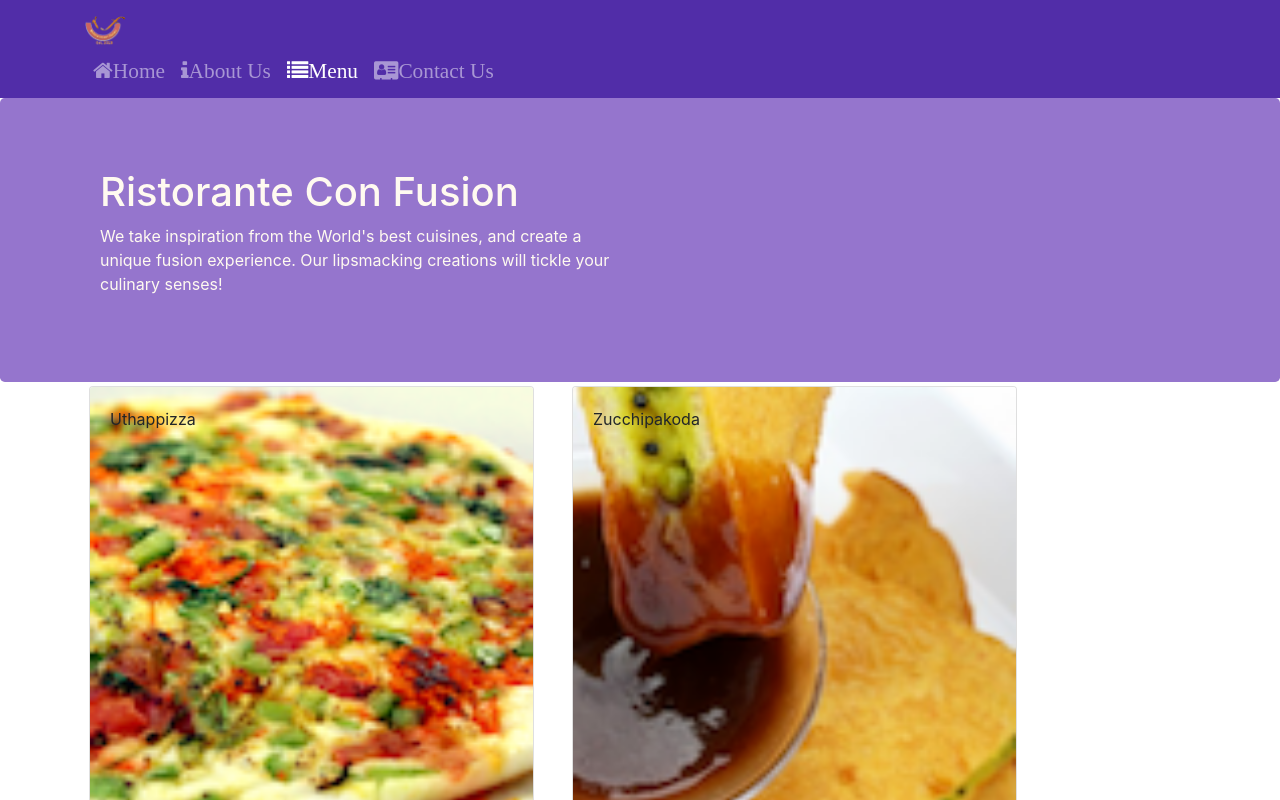
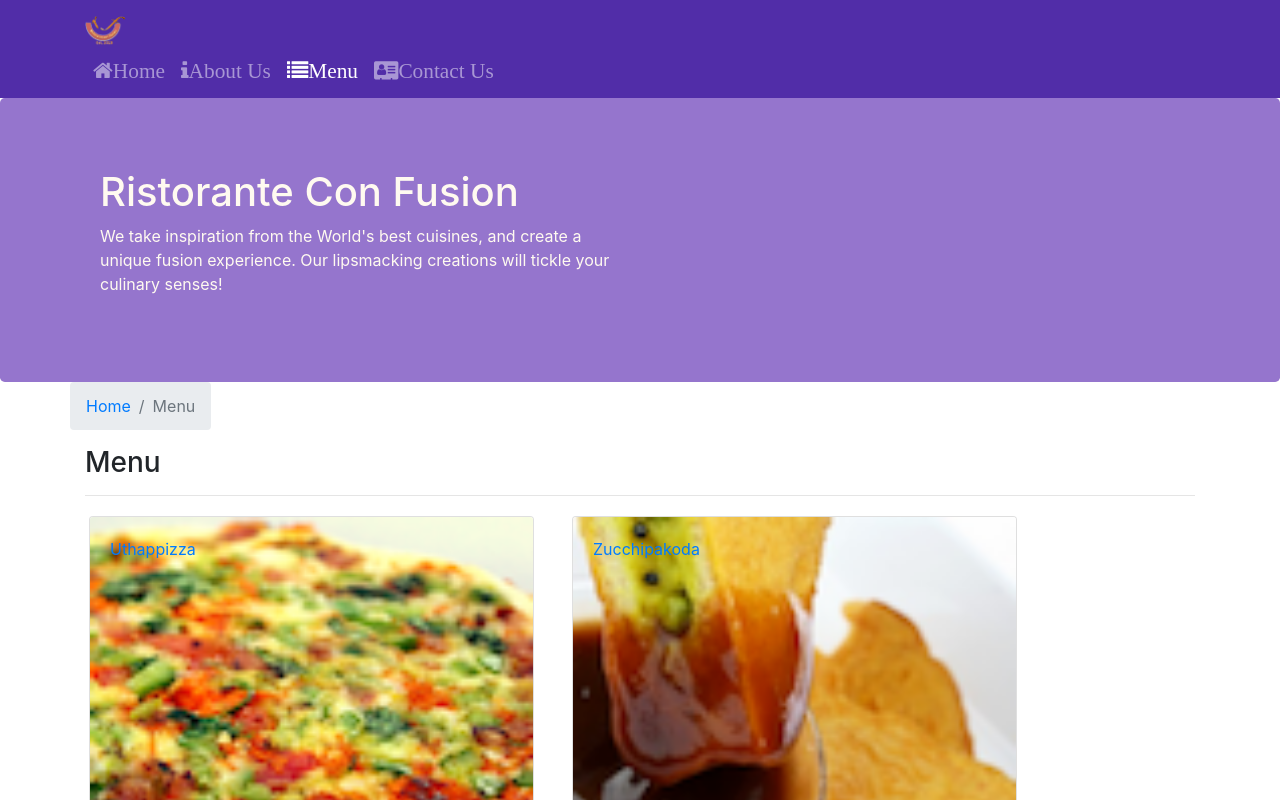
Before and after one commit to VidyasagarKonda/Ristorante-Con-Fusion, a React (Create React App) app: page /menu in a window 1280 px wide. Shown: the top 800 px of the page. Built offline with nearby package versions, Linux system fonts and the light colour scheme.

Commit message:
single page application part 2

```diff
--- a/src/Components/ContactComponent.js
+++ b/src/Components/ContactComponent.js
@@ -1,8 +1,22 @@
 import React from 'react';
+import { Breadcrumb, BreadcrumbItem } from 'reactstrap';
+import { Link } from 'react-router-dom';
 
 function Contact(props) {
   return (
     <div className='container'>
+      <div className='row'>
+        <Breadcrumb>
+          <BreadcrumbItem>
+            <Link to={'/home'}>Home</Link>
+          </BreadcrumbItem>
+          <BreadcrumbItem active>Contact Us</BreadcrumbItem>
+        </Breadcrumb>
+        <div className='col-12'>
+          <h3>Contact Us</h3>
+          <hr />
+        </div>
+      </div>
       <div className='row row-content'>
         <div className='col-12'>
           <h3>Location Information</h3>
--- a/src/Components/DishdetailComponent.js
+++ b/src/Components/DishdetailComponent.js
@@ -1,5 +1,14 @@
 import React from 'react';
-import { Card, CardImg, CardText, CardBody, CardTitle } from 'reactstrap';
+import {
+  Card,
+  CardImg,
+  CardText,
+  CardBody,
+  CardTitle,
+  Breadcrumb,
+  BreadcrumbItem,
+} from 'reactstrap';
+import { Link } from 'react-router-dom';
 
 function RenderDish({ dish }) {
   return (
@@ -49,8 +58,20 @@
   return (
     <div className='container'>
       <div className='row'>
+        <Breadcrumb>
+          <BreadcrumbItem>
+            <Link to={'/menu'}>Menu</Link>
+          </BreadcrumbItem>
+          <BreadcrumbItem active>{props.dish.name}</BreadcrumbItem>
+        </Breadcrumb>
+        <div className='col-12'>
+          <h3>{props.dish.name}</h3>
+          <hr />
+        </div>
+      </div>
+      <div className='row'>
         <RenderDish dish={props.dish} />
-        <RenderComments comments={props.dish.comments} />
+        <RenderComments comments={props.comments} />
       </div>
     </div>
   );
--- a/src/Components/MainComponent.js
+++ b/src/Components/MainComponent.js
@@ -31,6 +31,22 @@
         />
       );
     };
+
+    const DishWithId = ({ match }) => {
+      return (
+        <DishDetail
+          dish={
+            this.state.dishes.filter(
+              (dish) => dish.id === parseInt(match.params.dishId, 10)
+            )[0]
+          }
+          comments={this.state.comments.filter(
+            (comment) => comment.dishId === parseInt(match.params.dishId, 10)
+          )}
+        />
+      );
+    };
+
     return (
       <div>
         <Header />
@@ -41,6 +57,7 @@
             path='/menu'
             component={() => <Menu dishes={this.state.dishes} />}
           />
+          <Route path='/menu/:dishId' component={DishWithId}></Route>
           <Route exact path='/contactus' component={Contact} />
           <Redirect to='/home' />
         </Switch>
--- a/src/Components/MenuComponent.js
+++ b/src/Components/MenuComponent.js
@@ -5,16 +5,21 @@
   CardText,
   CardBody,
   CardTitle,
+  Breadcrumb,
+  BreadcrumbItem,
 } from 'reactstrap';
 import React from 'react';
+import { Link } from 'react-router-dom';
 
 function RenderMenuItem({ dish, onClick }) {
   return (
-    <Card onClick={() => onClick(dish.id)}>
-      <CardImg width='100%' src={dish.image} alt={dish.name} />
-      <CardImgOverlay>
-        <CardTitle>{dish.name}</CardTitle>
-      </CardImgOverlay>
+    <Card>
+      <Link to={`/menu/${dish.id}`}>
+        <CardImg width='100%' src={dish.image} alt={dish.name} />
+        <CardImgOverlay>
+          <CardTitle>{dish.name}</CardTitle>
+        </CardImgOverlay>
+      </Link>
     </Card>
   );
 }
@@ -22,12 +27,24 @@
   const menu = props.dishes.map((dish) => {
     return (
       <div key={dish.id} className='col-12 col-md-5 m-1'>
-        <RenderMenuItem dish={dish} onClick={props.onClick} />
+        <RenderMenuItem dish={dish} />
       </div>
     );
   });
   return (
     <div className='container'>
+      <div className='row'>
+        <Breadcrumb>
+          <BreadcrumbItem>
+            <Link to={'/home'}>Home</Link>
+          </BreadcrumbItem>
+          <BreadcrumbItem active>Menu</BreadcrumbItem>
+        </Breadcrumb>
+        <div className='col-12'>
+          <h3>Menu</h3>
+          <hr />
+        </div>
+      </div>
       <div className='row'>{menu}</div>
     </div>
   );
```
